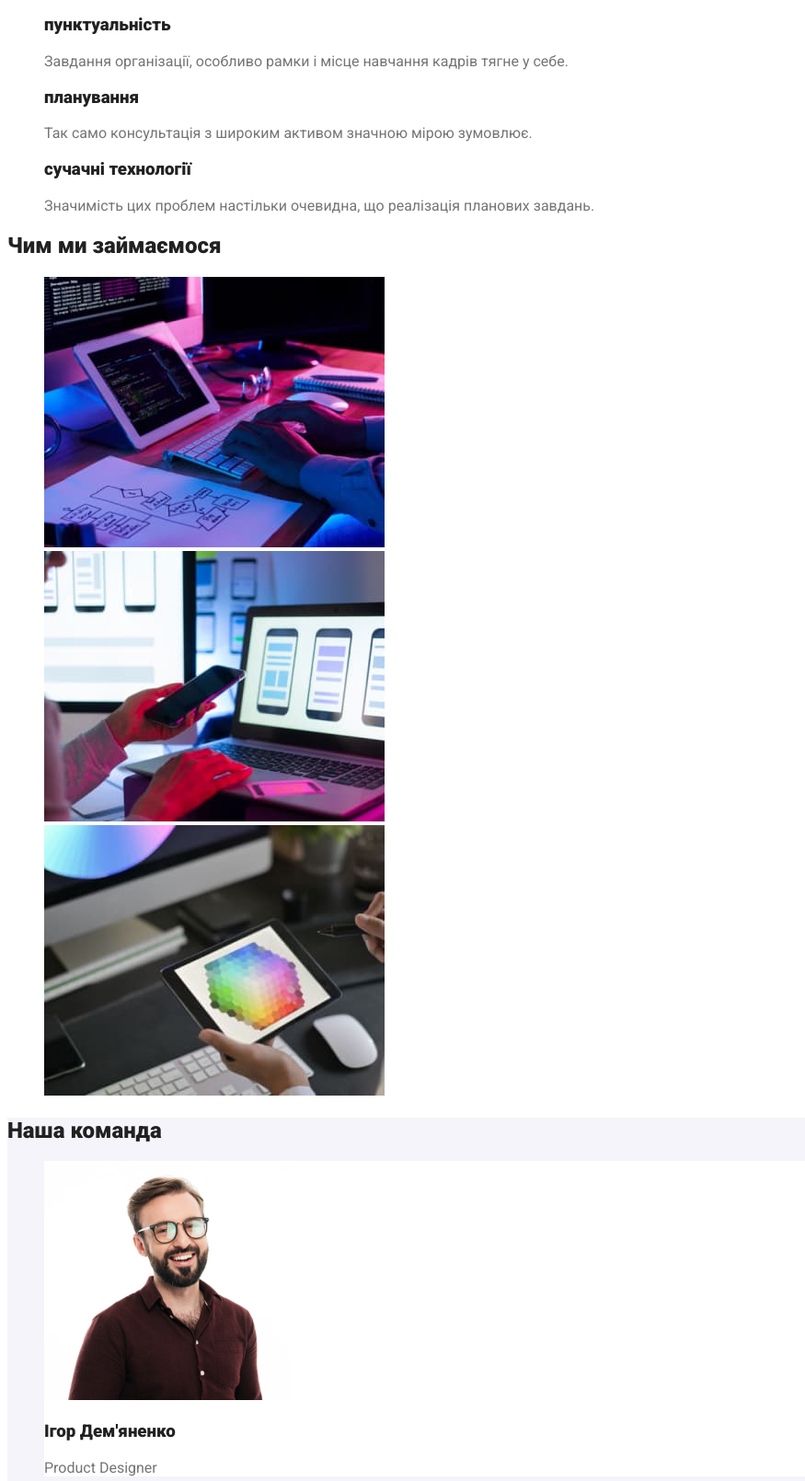
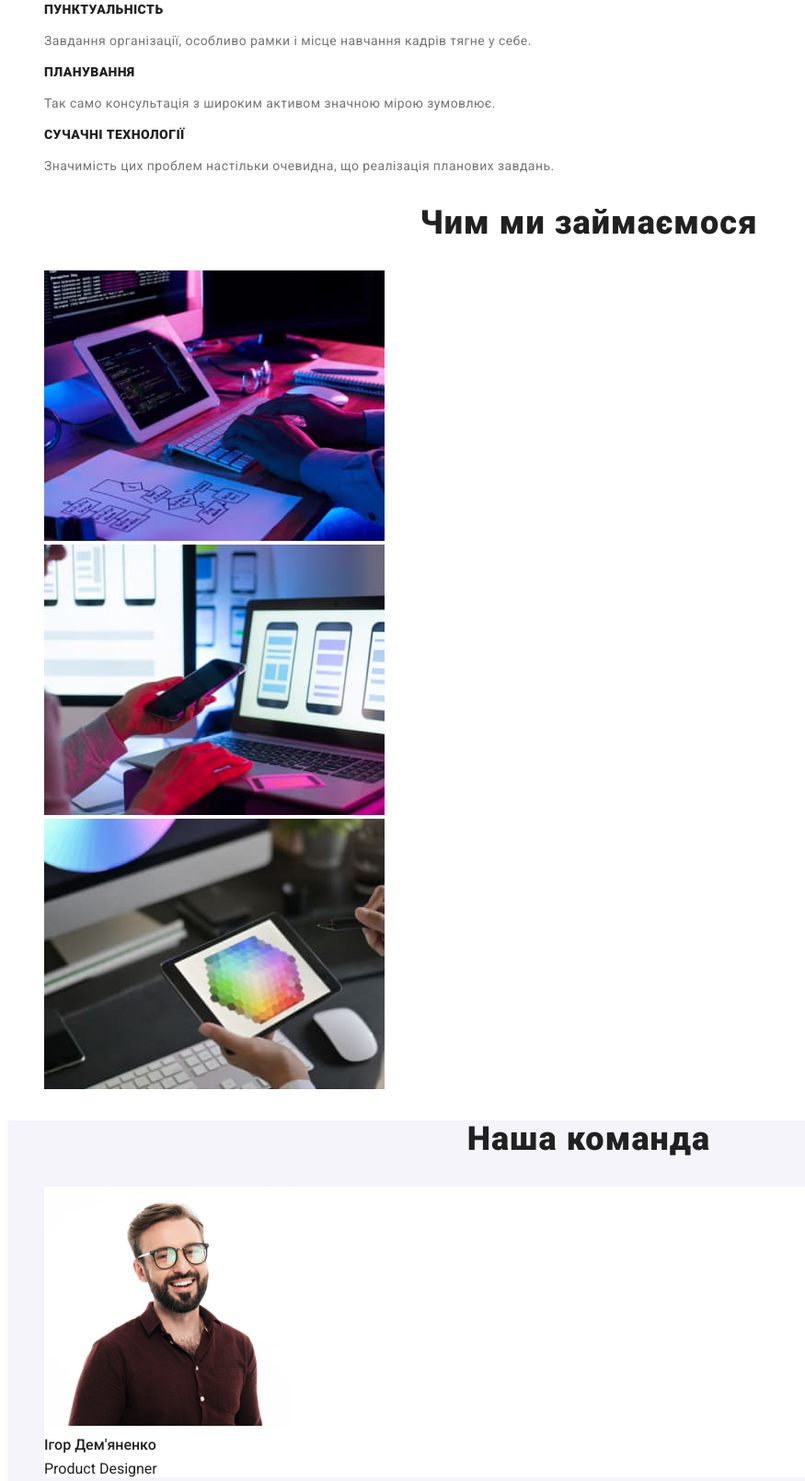
Before and after one commit to 1979iva/goit-markup-hw-02, a plain HTML site: page index.html in a window 1280 px wide. Shown: the part 430-2040 px from the top of the page at 92% size, without its empty margins (0-875 px from the left). Drawn offline with Linux system fonts and the light colour scheme.

Commit message:
correct-team

```diff
--- a/css/styles.css
+++ b/css/styles.css
@@ -1,6 +1,7 @@
 /* general edits */
 body{
        font-family: 'Roboto', sans-serif;
+       font-style: normal;
 }
 :root{
     --text: #757575;
@@ -17,10 +18,13 @@ a {
   }
 .section-title{
     color: #212121;
+    font-weight: 700;
+    font-size: 14px;
+    line-height: 1.14;
+    letter-spacing: 0.03em;
+    text-transform: uppercase;
 }
-.subsection-text{
-    color: var(--text);
-}
+
 h1,h2,h3,h4,h5,h6{
     font-family: 'Roboto', sans-serif;
     }
@@ -64,8 +68,6 @@ h1,h2,h3,h4,h5,h6{
 .site-nav .menu.curent {
     color: #2196F3;
 }
-
-
 .mail{
     color: #757575;
     font-weight: 500;
@@ -124,12 +126,38 @@ top: 430px;
     background-color: rgba(24, 140, 232, 1);
     border-radius: 4px;
 }
+/* особливості */
+.subsection-text-features{
+    color: var(--text);
+    font-weight: 400;
+    font-size: 14px;
+    line-height: 1.71;
+    letter-spacing: 0.03em;
+}
+/* Заголовки для - about та team */
+.section-features-team{
+    font-weight: 700;
+    font-size: 36px;
+    line-height: 1.16;
+    text-align: center;
+    letter-spacing: 0.03em;
+}
 /* team*/
 .team{
     background-color: #F5F4FA;
+    }
+    .team-list{
+        background-color: #fff;
+    }
+.team-name{
+    font-weight: 500;
+    font-size: 16px;
+    line-height: 1.19px;
 }
-.team-list{
-    background-color: #fff;
+.team-subsection-text{
+    font-weight: 400;
+    font-size: 16px;
+    line-height: 19px;
 }
 /* footer */
 .footer{
--- a/index.html
+++ b/index.html
@@ -35,34 +35,34 @@
         <ul class="subsection">
           <li>
             <h3 class="section-title">увага до деталей</h3>
-            <p class="subsection-text">
+            <p class="subsection-text-features">
               Ідейні міркування, і навіть початок повсякденної роботи з
               формування позиції.
             </p>
           </li>
           <li>
             <h3 class="section-title">пунктуальність</h3>
-            <p class="subsection-text">
+            <p class="subsection-text-features">
               Завдання організації, особливо рамки і місце навчання кадрів тягне
               у себе.
             </p>
           </li>
           <li>
             <h3 class="section-title">планування</h3>
-            <p class="subsection-text">
+            <p class="subsection-text-features">
               Так само консультація з широким активом значною мірою зумовлює.
             </p>
           </li>
           <li>
             <h3 class="section-title">сучачні технології</h3>
-            <p class="subsection-text">
+            <p class="subsection-text-features">
               Значимість цих проблем настільки очевидна, що реалізація планових
               завдань.
             </p>
           </li>
         </ul>
         <section class="section">
-          <h2 class="section-title">Чим ми займаємося</h2>
+          <h2 class="section-features-team">Чим ми займаємося</h2>
           <ul>
             <li>
               <img src="./images/blockdiagram.jpg" alt="блочна діаграма" width="370" height="294"></li>
@@ -81,7 +81,7 @@
           </ul>
         </section>
         <section class="team">
-          <h2 class="section-title">Наша команда</h2>
+          <h2 class="section-features-team">Наша команда</h2>
           <ul class="subsection">
             <li class="team-list">
               <img
@@ -90,8 +90,8 @@
                 width="270"
                 height="260"
               >
-              <h3 class="section-title">Ігор Дем'яненко</h3>
-              <p class="subsection-text">Product Designer</p>
+              <h3 class="team-name">Ігор Дем'яненко</h3>
+              <p class="team-subsection-text">Product Designer</p>
             </li>
             <li class="team-list">
               <img
@@ -101,7 +101,7 @@
                 height="260"
               >
               <h3 class="section-title">Ольга Рєпіна</h3>
-              <p class="subsection-text">Frontend Developer</p>
+              <p class="team-subsection-text">Frontend Developer</p>
             </li>
             <li class="team-list">
               <img
@@ -111,7 +111,7 @@
                 height="260"
               >
               <h3 class="section-title">Микола Тарасов</h3>
-              <p class="subsection-text">Marketing</p>
+              <p class="team-subsection-text">Marketing</p>
             </li>
             <li class="team-list">
               <img
@@ -121,7 +121,7 @@
                 height="260"
               >
               <h3 class="section-title">Михайло Єрмаков</h3>
-              <p class="subsection-text">UI Designer</p>
+              <p class="team-subsection-text">UI Designer</p>
             </li>
           </ul>
         </section>
```
